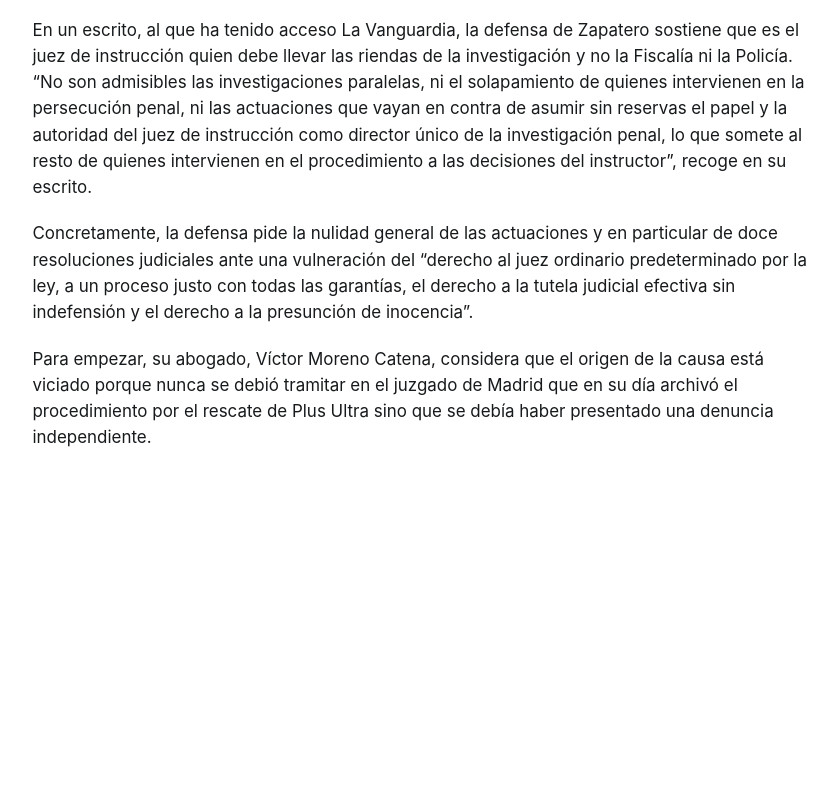
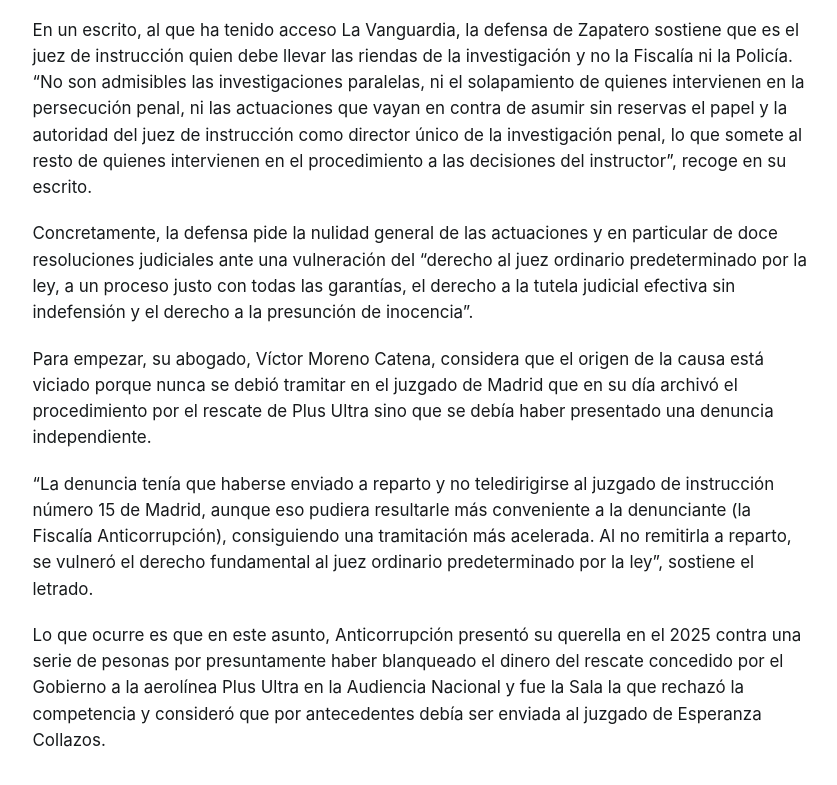
Before and after one commit to bmgoitia0/vcontexto, a plain HTML site: page index.html in a window 1280 px wide. Shown: the part 1754-2539 px from the top of the page, without its empty margins (10-847 px from the left). Before the commit the page ends 2289 px from the top, so only its background shows below. Drawn offline with Linux system fonts and the light colour scheme; a web font is replaced by a local one.

Commit message:
Update index.html

```diff
--- a/index.html
+++ b/index.html
@@ -698,6 +698,8 @@
         <p>En un escrito, al que ha tenido acceso La Vanguardia, la defensa de Zapatero sostiene que es el juez de instrucción quien debe llevar las riendas de la investigación y no la Fiscalía ni la Policía. “No son admisibles las investigaciones paralelas, ni el solapamiento de quienes intervienen en la persecución penal, ni las actuaciones que vayan en contra de asumir sin reservas el papel y la autoridad del juez de instrucción como director único de la investigación penal, lo que somete al resto de quienes intervienen en el procedimiento a las decisiones del instructor”, recoge en su escrito.</p>
         <p>Concretamente, la defensa pide la nulidad general de las actuaciones y en particular de doce resoluciones judiciales ante una vulneración del “derecho al juez ordinario predeterminado por la ley, a un proceso justo con todas las garantías, el derecho a la tutela judicial efectiva sin indefensión y el derecho a la presunción de inocencia”.</p>
         <p>Para empezar, su abogado, Víctor Moreno Catena, considera que el origen de la causa está viciado porque nunca se debió tramitar en el juzgado de Madrid que en su día archivó el procedimiento por el rescate de Plus Ultra sino que se debía haber presentado una denuncia independiente.</p>
+        <p>“La denuncia tenía que haberse enviado a reparto y no teledirigirse al juzgado de instrucción número 15 de Madrid, aunque eso pudiera resultarle más conveniente a la denunciante (la Fiscalía Anticorrupción), consiguiendo una tramitación más acelerada. Al no remitirla a reparto, se vulneró el derecho fundamental al juez ordinario predeterminado por la ley”, sostiene el letrado.</p>
+        <p>Lo que ocurre es que en este asunto, Anticorrupción presentó su querella en el 2025 contra una serie de pesonas por presuntamente haber blanqueado el dinero del rescate concedido por el Gobierno a la aerolínea Plus Ultra en la Audiencia Nacional y fue la Sala la que rechazó la competencia y consideró que por antecedentes debía ser enviada al juzgado de Esperanza Collazos.</p>
       </section>
 
       <aside class="sidebar" aria-label="Lo más leído">
```
